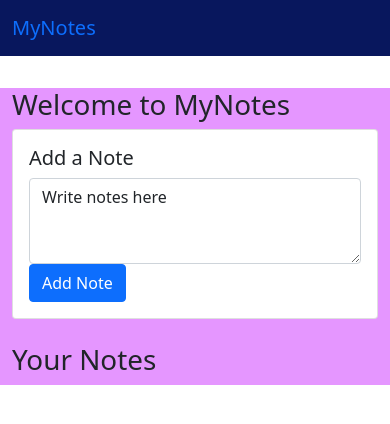
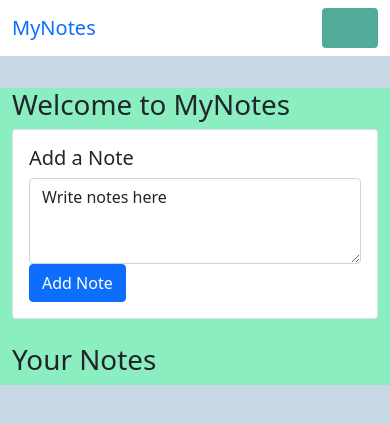
Before and after one commit to PRIYANSHV/My-Note, a plain HTML site: page index.html in a window 390 px wide. Drawn offline with nearby package versions, Linux system fonts and the light colour scheme.

Commit message:
Update style.css

```diff
--- a/style.css
+++ b/style.css
@@ -1,7 +1,14 @@
 .container{
     margin-top: 2rem !important;
-    background-color: #c000ff69;
+    background-color: #8aeec0;
 }
 nav{
-    background-color: #08175d;
+    background-color: #ffffff;
 }
+.navbar-toggler{
+    background-color: #52ab98;
+    color: black;
+}
+body{
+    background-color: #c8d8e4;
+}
```
